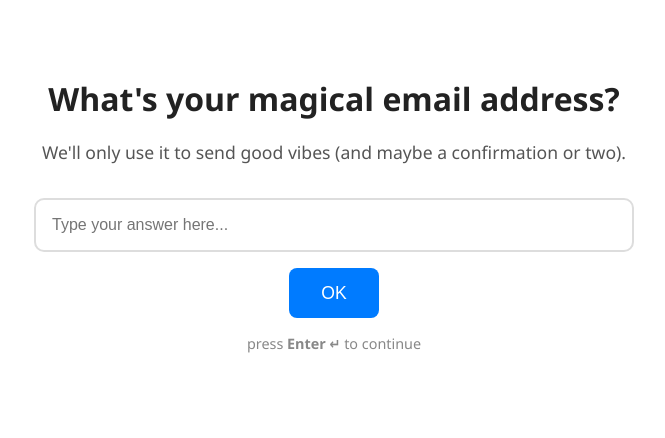
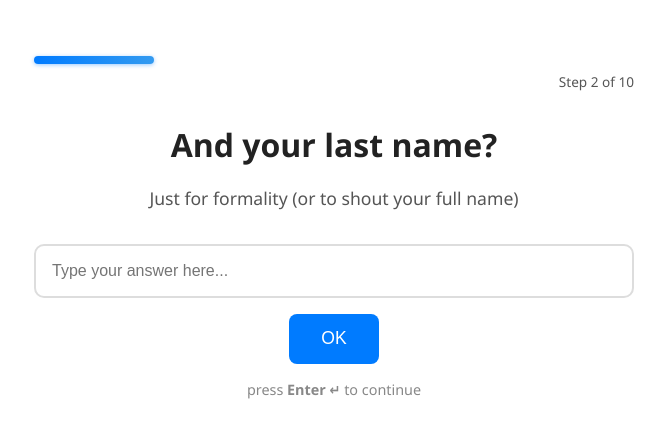
Before and after one commit to Miheergautam/.meForms, a React (Vite) app in the folder frontend/: page /question/1 in a window 1280 px wide. Shown: the top 438 px of the page, without its empty margins (306-971 px from the left). Built offline with nearby package versions, Linux system fonts and the light colour scheme.

Commit message:
feat: Updated the layout and add progress bar

```diff
--- a/frontend/src/pages/QuestionPage.jsx
+++ b/frontend/src/pages/QuestionPage.jsx
@@ -3,7 +3,6 @@ import { useNavigate, useParams } from "react-router-dom";
 import { useForm } from "../context/FormContext";
 
 import "../styles/QuestionPage.css";
-
 
 import {
   validateName,
@@ -11,68 +10,56 @@ import {
   validatePhone,
   validateCountry,
   validatePAN,
-  validateAadhar
+  validateAadhar,
+  validateUsername,
+  validatePassword,
+  validateCity,
 } from "../utils/validation";
 
-
-
 const questions = [
-  {
-    name: "name",
-    label: "Hey friend! What's your full name?",
-    description: "We need something to call you — preferably the real you, not your alter ego 👀",
-  },
-  {
-    name: "email",
-    label: "What's your magical email address?",
-    description: "We'll only use it to send good vibes (and maybe a confirmation or two).",
-  },
-  {
-    name: "phone",
-    label: "Can we have your digits?",
-    description: "Your phone number, silly! So we can text you memes (just kidding... maybe).",
-  },
-  {
-    name: "country",
-    label: "Where in the world are you?",
-    description: "Let us know your country – purely for timezone respect and curiosity 🌍",
-  },
-  {
-    name: "pan",
-    label: "What's your PAN Number?",
-    description: "Okay, serious business here. Government wants to know you're legit 🧐",
-  },
-  {
-    name: "aadhar",
-    label: "And your Aadhar Number, please?",
-    description: "Last bit of official stuff — we promise! 🔐",
-  },
+  { name: "firstName", label: "What's your first name?", description: "We need to know what to call you 👋" },
+  { name: "lastName", label: "And your last name?", description: "Just for formality (or to shout your full name)" },
+  { name: "username", label: "Choose a cool username!", description: "Something unique and memorable 💡" },
+  { name: "email", label: "Your email address?", description: "We'll only use it to send good vibes and confirmations." },
+  { name: "password", label: "Create a strong password", description: "Keep it secret, keep it safe 🔐" },
+  { name: "phone", label: "Your phone number?", description: "Include country code e.g., +91 9876543210 📱" },
+  { name: "country", label: "Which country do you live in?", description: "So we know your timezone 🌍" },
+  { name: "city", label: "Your city?", description: "We love knowing where our users come from 🏙️" },
+  { name: "pan", label: "Your PAN number?", description: "Govt. compliance things 🧾" },
+  { name: "aadhar", label: "Your Aadhar number?", description: "Final stretch of ID collection ✅" },
 ];
 
 export default function QuestionPage() {
   const { step } = useParams();
   const index = parseInt(step, 10);
   const navigate = useNavigate();
-
   const { answers, updateAnswer } = useForm();
   const question = questions[index];
 
   const validators = {
-    name: validateName,
+    firstName: validateName,
+    lastName: validateName,
+    username: validateUsername,
     email: validateEmail,
+    password: validatePassword,
     phone: validatePhone,
     country: validateCountry,
+    city: validateCity,
     pan: validatePAN,
     aadhar: validateAadhar,
   };
 
   const [input, setInput] = useState("");
   const [error, setError] = useState("");
+  const [showPassword, setShowPassword] = useState(false);
+
+  // Calculate progress % for progress bar
+  const progressPercent = Math.round(((index + 1) / questions.length) * 100);
 
   useEffect(() => {
     setInput(answers[question.name] || "");
     setError("");
-  }, [question.name]);
+  }, [question.name, answers, question.name]);
 
   const handleNext = () => {
     if (!input.trim()) {
@@ -90,10 +77,66 @@ export default function QuestionPage() {
     navigate(nextIndex < questions.length ? `/question/${nextIndex}` : "/summary");
   };
 
-  return (
-    <div className="question-container">
-      <h1 className="question-label">{question.label}</h1>
-      <p className="question-description">{question.description}</p>
+  const renderInputField = () => {
+    if (question.name === "country") {
+      return (
+        <select
+          value={input}
+          onChange={(e) => setInput(e.target.value)}
+          className={`question-input ${error ? "input-error" : ""}`}
+        >
+          <option value="">Select your country</option>
+          <option value="India">India</option>
+          <option value="USA">USA</option>
+          <option value="UK">UK</option>
+          <option value="Germany">Germany</option>
+          <option value="Other">Other</option>
+        </select>
+      );
+    }
+
+    if (question.name === "city") {
+      return (
+        <select
+          value={input}
+          onChange={(e) => setInput(e.target.value)}
+          className={`question-input ${error ? "input-error" : ""}`}
+        >
+          <option value="">Select your city</option>
+          <option value="Delhi">Delhi</option>
+          <option value="Mumbai">Mumbai</option>
+          <option value="Bangalore">Bangalore</option>
+          <option value="New York">New York</option>
+          <option value="London">London</option>
+        </select>
+      );
+    }
+
+    if (question.name === "password") {
+      return (
+        <div className="password-field">
+          <input
+            type={showPassword ? "text" : "password"}
+            value={input}
+            onChange={(e) => {
+              setInput(e.target.value);
+              setError("");
+            }}
+            className={`question-input ${error ? "input-error" : ""}`}
+            placeholder="Enter your password"
+          />
+          <button
+            type="button"
+            className="toggle-password"
+            onClick={() => setShowPassword(!showPassword)}
+          >
+            {showPassword ? "Hide" : "Show"}
+          </button>
+        </div>
+      );
+    }
+
+    return (
       <input
         type="text"
         value={input}
@@ -104,11 +147,29 @@ export default function QuestionPage() {
         className={`question-input ${error ? "input-error" : ""}`}
         placeholder="Type your answer here..."
       />
+    );
+  };
+
+  return (
+    <div className="question-container">
+      {/* Progress bar */}
+      <div className="progress-container">
+        <div className="progress-bar" style={{ width: `${progressPercent}%` }} />
+        <p className="progress-text">{`Step ${index + 1} of ${questions.length}`}</p>
+      </div>
+
+      <h1 className="question-label">{question.label}</h1>
+      <p className="question-description">{question.description}</p>
+
+      {renderInputField()}
+
       {error && <p className="error-text">{error}</p>}
       <button onClick={handleNext} className="question-button">
         OK
       </button>
-      <p className="question-hint">press <strong>Enter ↵</strong> to continue</p>
+      <p className="question-hint">
+        press <strong>Enter ↵</strong> to continue
+      </p>
     </div>
   );
 }
--- a/frontend/src/styles/QuestionPage.css
+++ b/frontend/src/styles/QuestionPage.css
@@ -21,6 +21,7 @@
   line-height: 1.6;
 }
 
+/* Shared input styles for text and select */
 .question-input {
   width: 100%;
   padding: 1rem;
@@ -29,22 +30,52 @@
   border-radius: 10px;
   box-sizing: border-box;
   margin-bottom: 1rem;
-  transition: border-color 0.2s;
+  transition: border-color 0.2s, box-shadow 0.2s;
+  background-color: #fff;
+  appearance: none;
 }
 
 .question-input:focus {
   border-color: #007bff;
+  box-shadow: 0 0 0 3px rgba(0, 123, 255, 0.15);
   outline: none;
 }
 
 .input-error {
   border-color: #dc3545 !important;
+  background-color: #fff0f0;
 }
 
 .error-text {
   color: #dc3545;
   margin-bottom: 1rem;
   font-size: 0.95rem;
+}
+
+/* Password field layout */
+.password-field {
+  position: relative;
+  display: flex;
+  align-items: center;
+}
+
+.password-field input {
+  flex: 1;
+}
+
+.toggle-password {
+  position: absolute;
+  right: 1rem;
+  background: none;
+  border: none;
+  color: #007bff;
+  font-size: 0.9rem;
+  cursor: pointer;
+  padding: 0;
+}
+
+.toggle-password:hover {
+  text-decoration: underline;
 }
 
 .question-button {
@@ -67,3 +98,24 @@
   font-size: 0.9rem;
   color: #888;
 }
+
+.progress-container {
+  width: 100%;
+  margin-bottom: 2rem;
+  position: relative;
+}
+
+.progress-bar {
+  height: 8px;
+  background: linear-gradient(to right, #007bff, #339af0);
+  box-shadow: 0 1px 4px rgba(0, 123, 255, 0.4);
+  border-radius: 10px;
+  transition: width 0.4s ease;
+}
+
+.progress-text {
+  font-size: 0.85rem;
+  color: #555;
+  margin-top: 0.5rem;
+  text-align: right;
+}
--- a/frontend/src/utils/validation.jsx
+++ b/frontend/src/utils/validation.jsx
@@ -1,47 +1,81 @@
+// Name: Allow letters and spaces, min 2 chars
 export const validateName = (value) => {
   const valid = /^[a-zA-Z\s]{2,50}$/.test(value.trim());
   return {
     valid,
-    error: valid ? "" : "Hmm... that doesn't look like a real name 🤔"
+    error: valid ? "" : "Hmm... that doesn't look like a real name 🤔",
   };
 };
 
+// Email
 export const validateEmail = (value) => {
   const valid = /^[^\s@]+@[^\s@]+\.[^\s@]+$/.test(value.trim());
   return {
     valid,
-    error: valid ? "" : "Oops! That doesn't look like a real email 🧙"
+    error: valid ? "" : "Oops! That doesn't look like a real email 🧙",
   };
 };
 
+// Phone: Indian format with country code optional
 export const validatePhone = (value) => {
-  const valid = /^[6-9]\d{9}$/.test(value.trim());
+  const trimmed = value.trim();
+  const valid = /^(\+?\d{1,4}[-\s]?)?[6-9]\d{9}$/.test(trimmed);
   return {
     valid,
-    error: valid ? "" : "That phone number seems off — are you pranking us? 📱"
+    error: valid ? "" : "That phone number seems off — are you pranking us? 📱",
   };
 };
 
+// Country
 export const validateCountry = (value) => {
   const valid = /^[a-zA-Z\s]{2,50}$/.test(value.trim());
   return {
     valid,
-    error: valid ? "" : "That doesn't sound like a real country 🌍"
+    error: valid ? "" : "That doesn't sound like a real country 🌍",
   };
 };
 
+// PAN Number: Standard format
 export const validatePAN = (value) => {
   const valid = /^[A-Z]{5}[0-9]{4}[A-Z]$/.test(value.trim().toUpperCase());
   return {
     valid,
-    error: valid ? "" : "PAN format mismatch! It should look like ABCDE1234F 🧾"
+    error: valid ? "" : "PAN format mismatch! It should look like ABCDE1234F 🧾",
   };
 };
 
+// Aadhar Number: 12-digit numeric
 export const validateAadhar = (value) => {
   const valid = /^\d{12}$/.test(value.trim());
   return {
     valid,
-    error: valid ? "" : "Aadhar must be a 12-digit number 🔐"
+    error: valid ? "" : "Aadhar must be a 12-digit number 🔐",
   };
 };
+
+// Username: alphanumeric, 3–20 chars
+export const validateUsername = (value) => {
+  const valid = /^[a-zA-Z0-9_]{3,20}$/.test(value.trim());
+  return {
+    valid,
+    error: valid ? "" : "Username should be 3–20 characters, no spaces 🚀",
+  };
+};
+
+// Password: min 6 characters, at least 1 number and 1 letter
+export const validatePassword = (value) => {
+  const valid = /^(?=.*[A-Za-z])(?=.*\d)[A-Za-z\d@$!%*?&]{6,}$/.test(value.trim());
+  return {
+    valid,
+    error: valid ? "" : "Password must be 6+ characters and include letters & numbers 🔐",
+  };
+};
+
+// City: basic check, letters and spaces only
+export const validateCity = (value) => {
+  const valid = /^[a-zA-Z\s]{2,50}$/.test(value.trim());
+  return {
+    valid,
+    error: valid ? "" : "Hmm... that doesn't sound like a real city 🏙️",
+  };
+};
```
